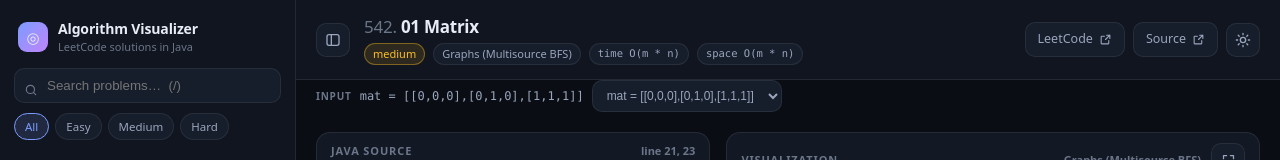
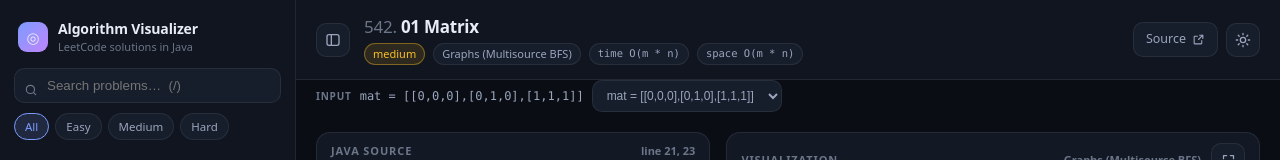
Before and after one commit to ValentinoFilipetto/leetcode-visualizer, a React (Vite) app: page /#/medium/graphs/ZeroOneMatrix in a window 1280 px wide. Shown: the top 160 px of the page. Built offline with nearby package versions, Linux system fonts and the light colour scheme.

Commit message:
Remove the LeetCode button
Co-Authored-By: Claude Opus 5.5 <noreply@anthropic.com>
Claude-Session: https://claude.ai/code/session_012cHfdsCX6L7e17LPxvgjeo

```diff
--- a/scripts/extract-solutions.mjs
+++ b/scripts/extract-solutions.mjs
@@ -119,5 +119,3 @@ writeFileSync(outFile, JSON.stringify({ generatedAt: null, solutions }, null, 2)
 const byDifficulty = solutions.reduce((acc, s) => ({ ...acc, [s.difficulty]: (acc[s.difficulty] ?? 0) + 1 }), {});
 console.log(`Extracted ${solutions.length} solutions ->  src/data/solutions.generated.json`);
 console.log(Object.entries(byDifficulty).map(([k, v]) => `  ${k}: ${v}`).join('\n'));
-const missingSlug = solutions.filter((s) => !s.leetcodeSlug).length;
-if (missingSlug) console.log(`  (${missingSlug} without an explicit LeetCode slug; they fall back to search links)`);
--- a/src/App.tsx
+++ b/src/App.tsx
@@ -10,19 +10,9 @@ const JAVA_REPO = 'https://github.com/ValentinoFilipetto/java-leetcode-solutions
 
 const solutions = (data.solutions as Solution[]).slice().sort((a, b) => a.title.localeCompare(b.title));
 
-function leetcodeUrl(s: Solution): string {
-  return s.leetcodeSlug
-    ? `https://leetcode.com/problems/${s.leetcodeSlug}/`
-    : `https://leetcode.com/problemset/?search=${encodeURIComponent(s.title)}`;
-}
-
 /** Rendered twice: in the topbar on desktop, inside the meta strip on mobile. */
 function SolutionLinks({ solution }: { solution: Solution }) {
   return (
-    <>
-      <a className="link-btn" href={leetcodeUrl(solution)} target="_blank" rel="noreferrer">
-        LeetCode <IconExternal />
-      </a>
     <a
       className="link-btn"
       href={`${JAVA_REPO}/blob/main/${solution.sourcePath}`}
@@ -31,7 +21,6 @@ function SolutionLinks({ solution }: { solution: Solution }) {
     >
       Source <IconExternal />
     </a>
-    </>
   );
 }
 
--- a/src/styles/app.css
+++ b/src/styles/app.css
@@ -323,7 +323,7 @@ button {
   min-width: 0;
 }
 
-/* The LeetCode/Source links render twice; only one copy is ever visible.
+/* The Source link renders twice; only one copy is ever visible.
    .icon-btn sets display later in this file, so the code toggle needs both
    classes to stay hidden outside the mobile layout. */
 .mobile-links,
@@ -1661,8 +1661,8 @@ kbd {
 
    The phone layout keeps the visualization and the player, and gives up
    everything else: the code panel becomes opt-in (the </> toggle in the
-   topbar), complexity tags and keyboard hints disappear, and the LeetCode /
-   Source links move down into the meta strip.
+   topbar), complexity tags and keyboard hints disappear, and the Source link
+   moves down into the meta strip.
    ───────────────────────────────────────────────────────────────────────────── */
 @media (max-width: 760px) {
   /* Dynamic viewport units: the browser's collapsing toolbar must not clip the player. */
```
Lines whose indentation alone changed are shown as unchanged.
